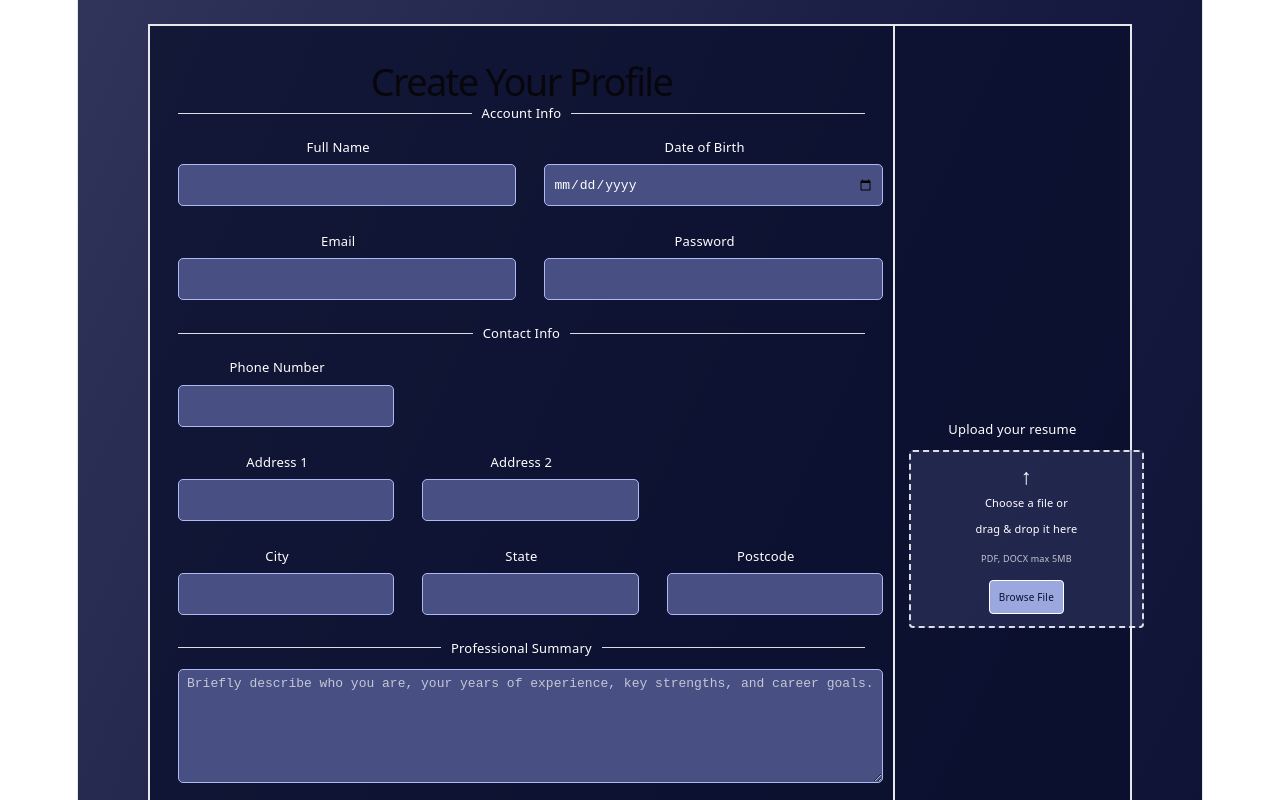
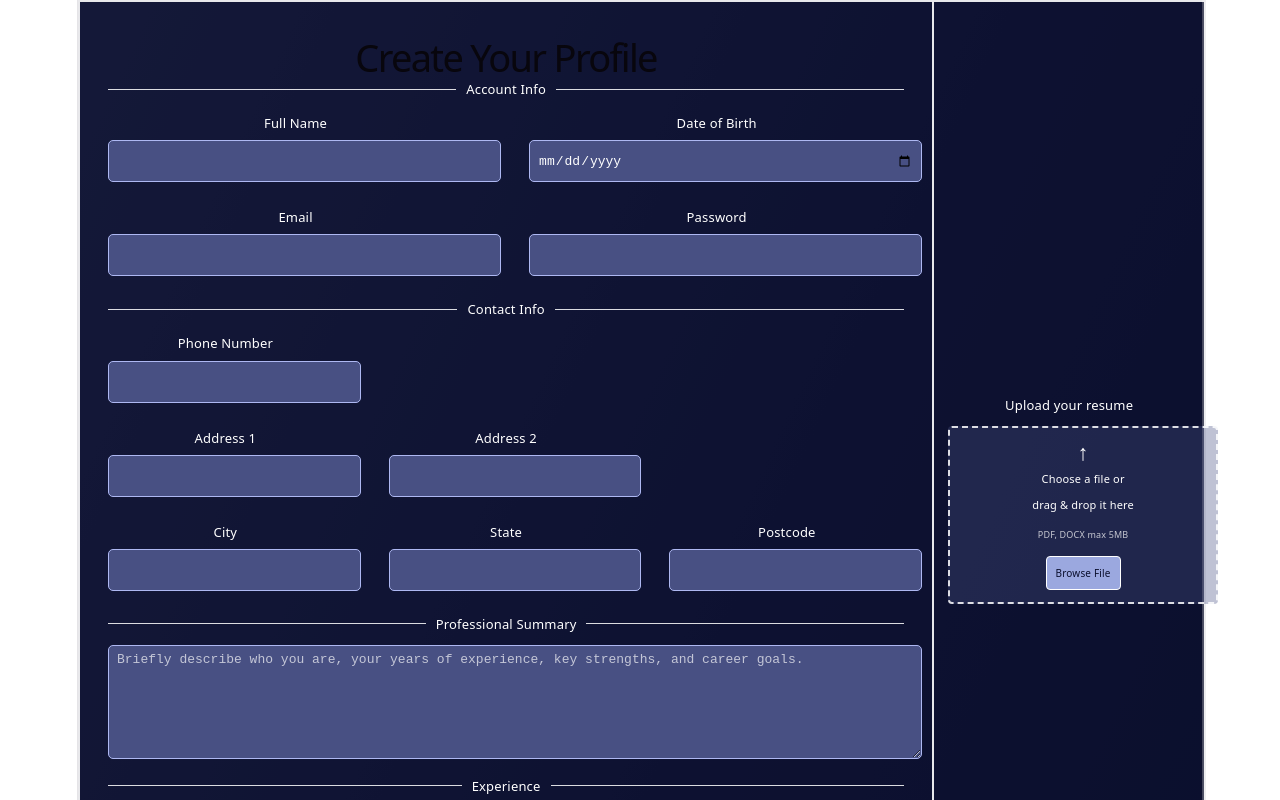
Before and after one commit to aminRupom/csit314-recruitment-platform, a React (Vite) app in the folder frontend/: page /signup/candidate in a window 1280 px wide. Shown: the top 800 px of the page. Built offline with nearby package versions, Linux system fonts and the light colour scheme; the HTML template or start-up script is replaced by a standard one.

Commit message:
Update login and candidate profile frontend pages

```diff
--- a/frontend/src/styles/candidateProfile.css
+++ b/frontend/src/styles/candidateProfile.css
@@ -1,19 +1,19 @@
 .candidate-page {
   min-height: 100vh;
   background: linear-gradient(115deg, #30345b 0%, #171b42 45%, #070b27 100%);
-  padding: 24px 18px;
+  padding: 0;
   color: #ffffff;
 }
 
 .candidate-profile {
   width: 100%;
-  max-width: 980px;
+  max-width: none;
   margin: 0 auto;
   display: grid;
   grid-template-columns: 76% 24%;
   border: 2px solid rgba(255, 255, 255, 0.9);
   background: rgba(10, 14, 43, 0.72);
-  min-height: 900px;
+  min-height: 100vh;
 }
 
 .profile-main {
--- a/frontend/src/styles/login.css
+++ b/frontend/src/styles/login.css
@@ -3,7 +3,7 @@
   background: linear-gradient(115deg, #30345b 0%, #171b42 45%, #070b27 100%);
   display: flex;
   justify-content: center;
-  align-items: flex-start;
+  align-items: center;
   padding: 42px 20px;
 }
 
```
